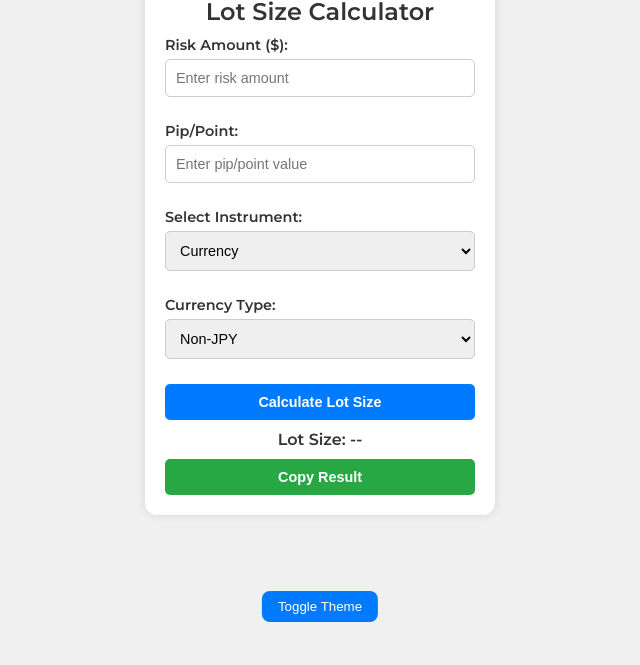
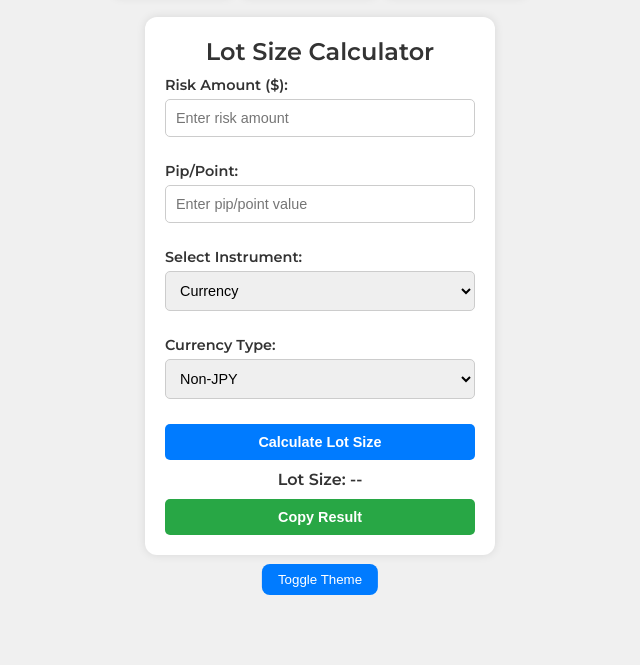
Before and after one commit to Dannion-code/FX-RISK-CALCULATOR-, a plain HTML site: page index.html in a window 1280 px wide. Shown: the part 158-823 px from the top of the page, without its empty margins (320-960 px from the left). Before the commit the page ends 800 px from the top, so only its background shows below. Drawn offline with Linux system fonts and the light colour scheme.

Commit message:
Update styles.css

```diff
--- a/styles.css
+++ b/styles.css
@@ -14,6 +14,9 @@ body {
   min-height: 100vh;
   position: relative; /* For draggable toggle button */
   transition: background 0.3s, color 0.3s;
+  /* Add some top & bottom padding */
+  padding-top: 40px;  /* moves header down */
+  padding-bottom: 80px; /* extra space so toggle not too low */
 }
 
 /* Tabs Container */
@@ -110,7 +113,7 @@ input, select {
 /* Light/Dark Mode Toggle (draggable) at Bottom Center */
 #toggleTheme {
   position: absolute;
-  bottom: 20px;
+  bottom: 70px;
   left: 50%;
   transform: translateX(-50%);
   padding: 8px 16px;
```
